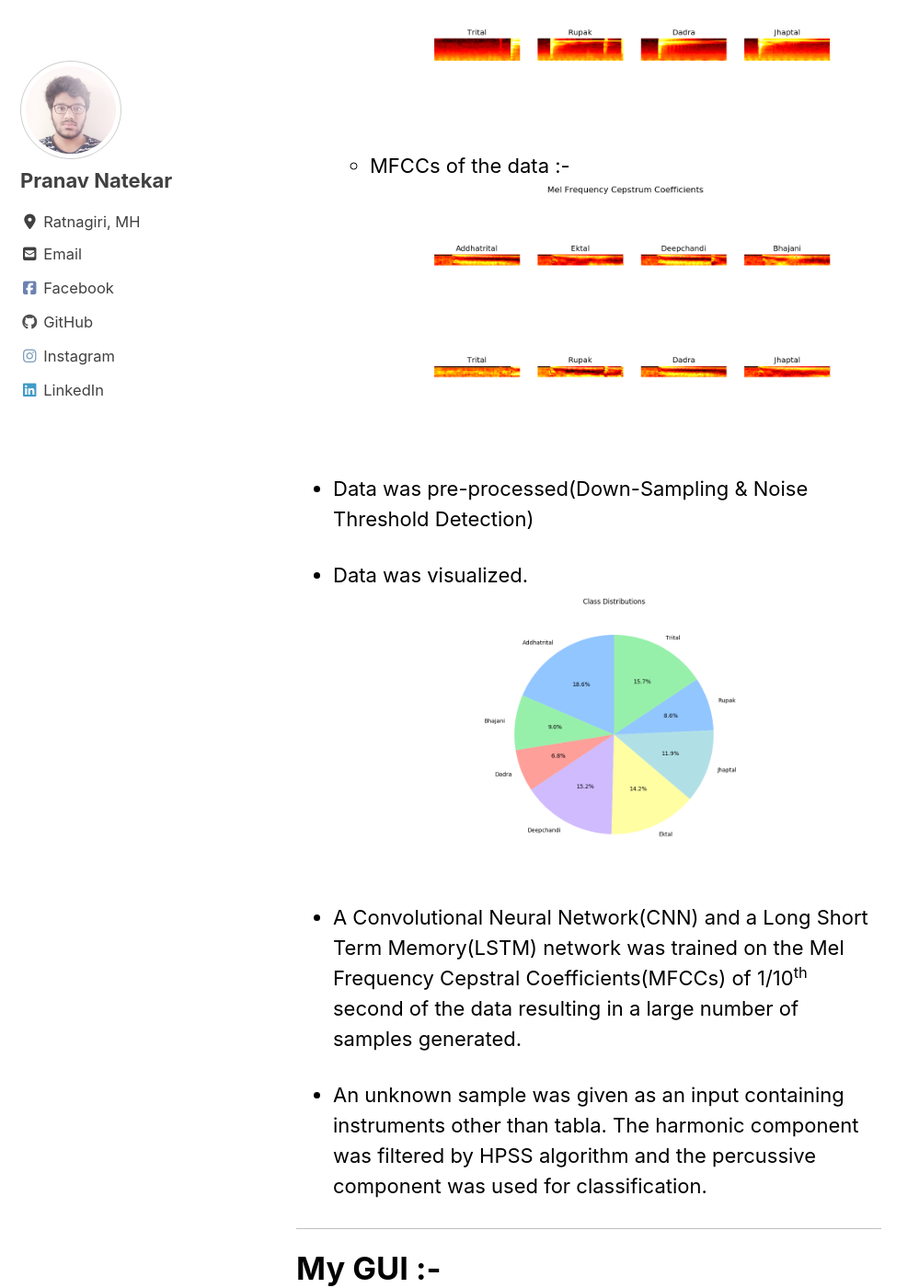
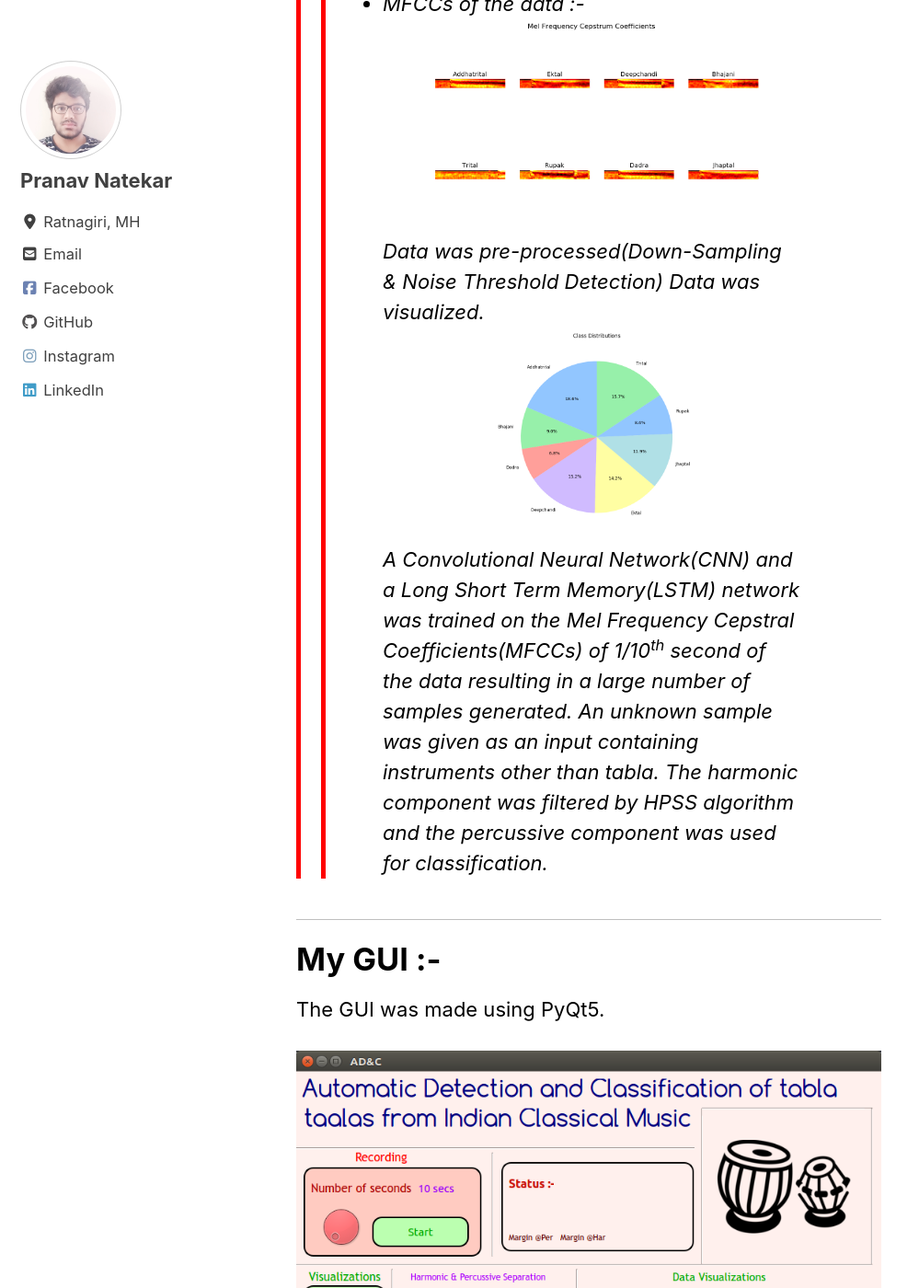
Before and after one commit to pranav6670/pranav6670.github.io, a Jekyll site: the page built from _posts/2019-06-29-taaladetection.md, in a window 1280 px wide and 1400 px high, scrolled down 3781 px. Shown: the whole window at 92% size, without its empty margins (0-999 px from the left). Built offline with Jekyll 4.4.1, drawn with Linux system fonts in a browser that asks for light colours; cached includes are drawn as plain includes; nearby versions of some CDN libraries.

Commit message:
added blockquotes

```diff
--- a/_posts/2019-06-29-taaladetection.md
+++ b/_posts/2019-06-29-taaladetection.md
@@ -39,32 +39,23 @@ The work done by people around the world from the [Music Information Retrieval(M
 
 ---
 
-# Methodology
-
-* Data was collected by recording the talas played from an iOS [app](https://apps.apple.com/us/app/itablapro-  lite/id919001492) from a mic.
-
-  * Raw Audio :-
+> Methodology
+>> Data was collected by recording the talas played from an iOS [app](https://apps.apple.com/us/app/itablapro-  lite/id919001492) from a mic.
+>>
+  >* Raw Audio :-
 <img src="{{ site.url }}{{ site.baseurl }}/images/Tabla project/timedata.png" alt="Raw audio">
-
-  * Fourier Transform of the raw audio :-
+  >* Fourier Transform of the raw audio :-
 <img src="{{ site.url }}{{ site.baseurl }}/images/Tabla project/data_ft.png" alt="FT of the data">
-
-  * Filter bank energies :-
+  >* Filter bank energies :-
 <img src="{{ site.url }}{{ site.baseurl }}/images/Tabla project/filterbankenergies.png" alt="Filter bank energies">
-
-  * MFCCs of the data :-
+  >* MFCCs of the data :-
 <img src="{{ site.url }}{{ site.baseurl }}/images/Tabla project/data_mfccs.png" alt="MFCCs">
-
-* Data was pre-processed(Down-Sampling & Noise Threshold Detection)
-
-* Data was visualized.
+>> Data was pre-processed(Down-Sampling & Noise Threshold Detection)
+>> Data was visualized.
 <img src="{{ site.url }}{{ site.baseurl }}/images/Tabla project/distribution.png" alt="Data distribution">
-
-
-* A Convolutional Neural Network(CNN) and a Long Short Term Memory(LSTM) network was trained on the
+>> A Convolutional Neural Network(CNN) and a Long Short Term Memory(LSTM) network was trained on the
   Mel Frequency Cepstral Coefficients(MFCCs) of 1/10<sup>th</sup> second of the data resulting in a large number of samples generated.
-
-* An unknown sample was given as an input containing instruments other than tabla. The harmonic component     was filtered by HPSS algorithm and the percussive component was used for classification.
+>> An unknown sample was given as an input containing instruments other than tabla. The harmonic component     was filtered by HPSS algorithm and the percussive component was used for classification.
 
 ---
 
```
